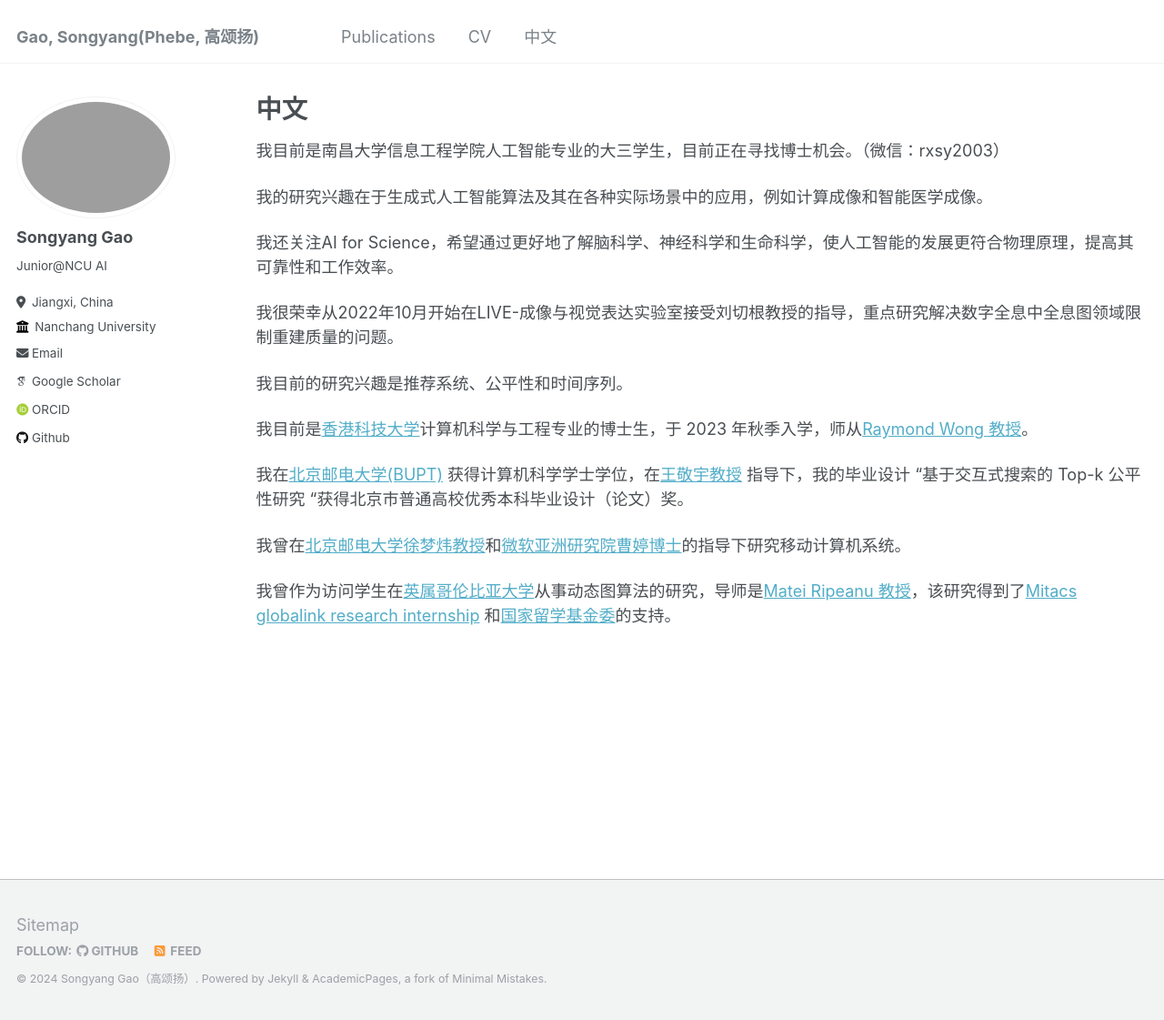
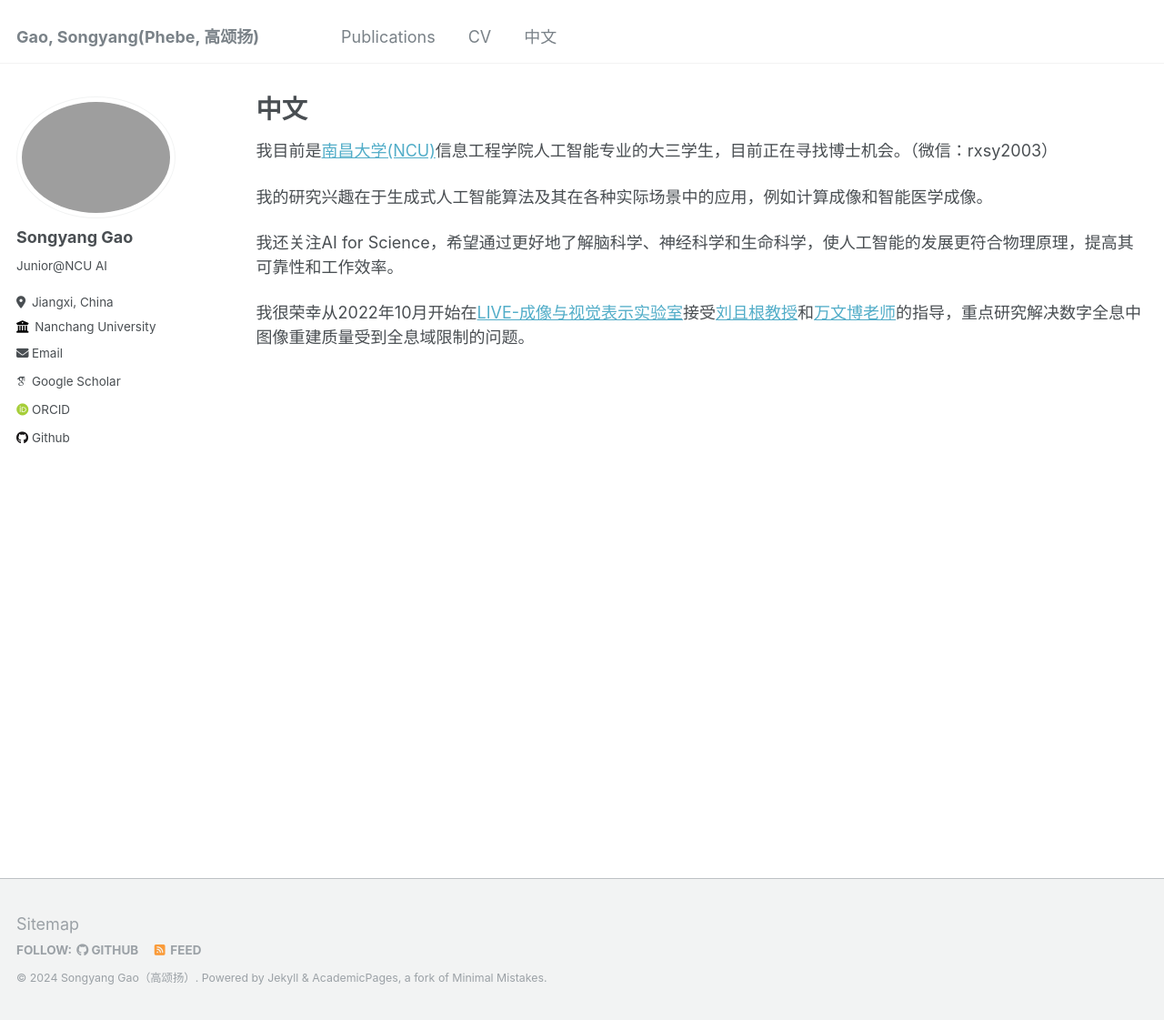
Before and after one commit to songyang0603/songyang0603.github.io, a Jekyll site: the page built from _pages/chinese.md, in a window 1280 px wide and 1121 px high. Shown: the whole window at 91% size. Built offline with Jekyll 4.4.1, drawn with Linux system fonts in a browser that asks for light colours; some web fonts are replaced.

Commit message:
Update chinese.md

```diff
--- a/_pages/chinese.md
+++ b/_pages/chinese.md
@@ -5,20 +5,10 @@ permalink: /chinese/
 author_profile: true
 ---
 
-我目前是南昌大学信息工程学院人工智能专业的大三学生，目前正在寻找博士机会。（微信：rxsy2003）
+我目前是[南昌大学(NCU)](https://www.ncu.edu.cn/)信息工程学院人工智能专业的大三学生，目前正在寻找博士机会。（微信：rxsy2003）
 
 我的研究兴趣在于生成式人工智能算法及其在各种实际场景中的应用，例如计算成像和智能医学成像。
 
 我还关注AI for Science，希望通过更好地了解脑科学、神经科学和生命科学，使人工智能的发展更符合物理原理，提高其可靠性和工作效率。
 
-我很荣幸从2022年10月开始在LIVE-成像与视觉表达实验室接受刘切根教授的指导，重点研究解决数字全息中全息图领域限制重建质量的问题。
-
-我目前的研究兴趣是推荐系统、公平性和时间序列。
-
-我目前是[香港科技大学](https://hkust.edu.hk/)计算机科学与工程专业的博士生，于 2023 年秋季入学，师从[Raymond Wong 教授](https://www.cse.ust.hk/~raywong/)。
-
-我在[北京邮电大学(BUPT)](http://www.bupt.edu.cn/) 获得计算机科学学士学位，在[王敬宇教授](https://scholar.google.com/citations?user=H441DjwAAAAJ&hl=zh-CN&oi=ao) 指导下，我的毕业设计 "基于交互式搜索的 Top-k 公平性研究 "获得北京市普通高校优秀本科毕业设计（论文）奖。
-
-我曾在[北京邮电大学徐梦炜教授](https://xumengwei.github.io/)和[微软亚洲研究院曹婷博士](https://www.microsoft.com/en-us/research/people/ticao/)的指导下研究移动计算机系统。
-
-我曾作为访问学生在[英属哥伦比亚大学](https://ece.ubc.ca/)从事动态图算法的研究，导师是[Matei Ripeanu 教授](https://people.ece.ubc.ca/matei/)，该研究得到了[Mitacs globalink research internship](https://www.mitacs.ca/en/programs/globalink/globalink-research-internship) 和[国家留学基金委](https://www.csc.edu.cn/)的支持。
+我很荣幸从2022年10月开始在[LIVE-成像与视觉表示实验室](https://www.labxing.com/lab/1018/home)接受[刘且根教授](https://github.com/yqx7150/yqx7150.github.com)和[万文博老师](https://teacher.ncu.edu.cn/publish/wanwenbo/)的指导，重点研究解决数字全息中图像重建质量受到全息域限制的问题。
```
